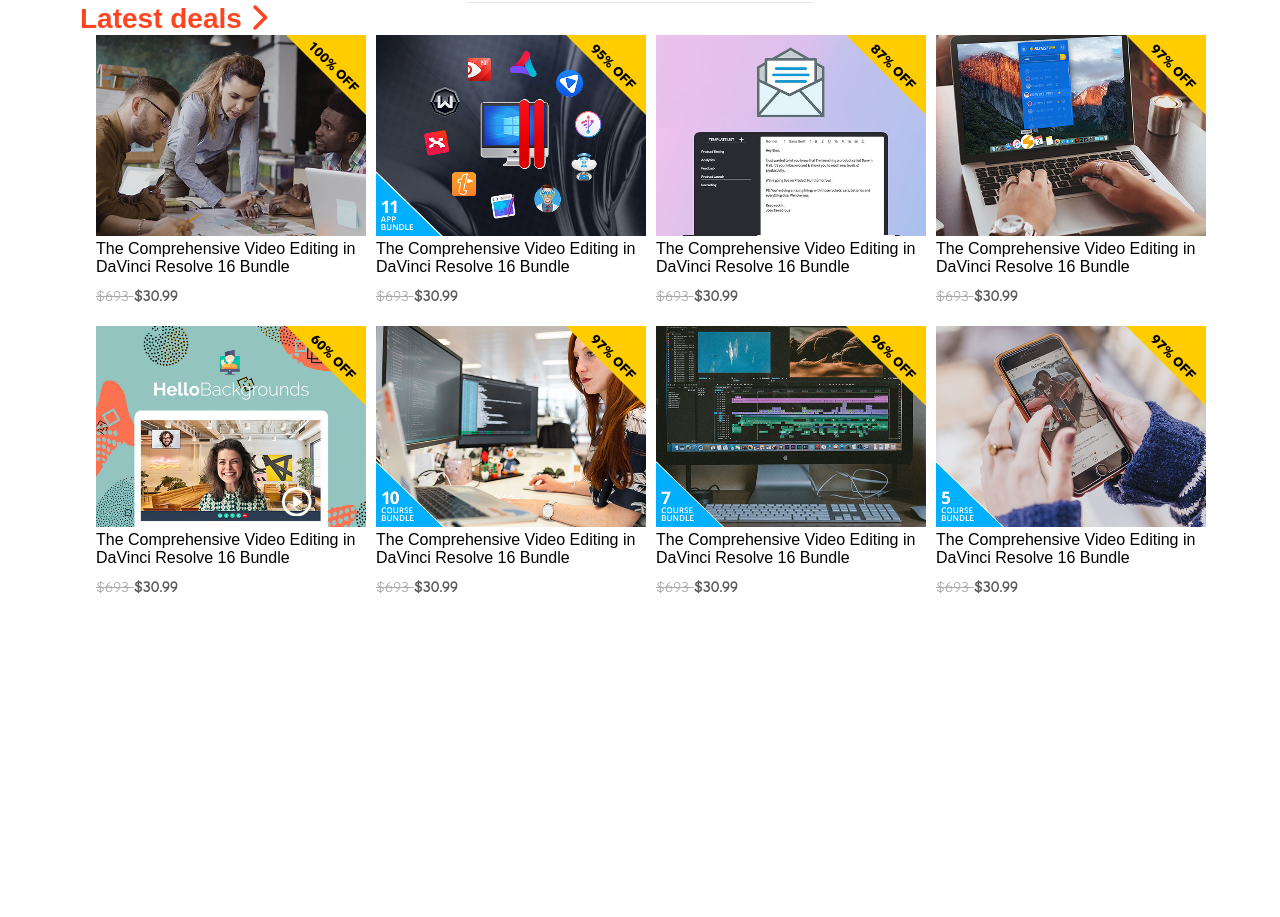
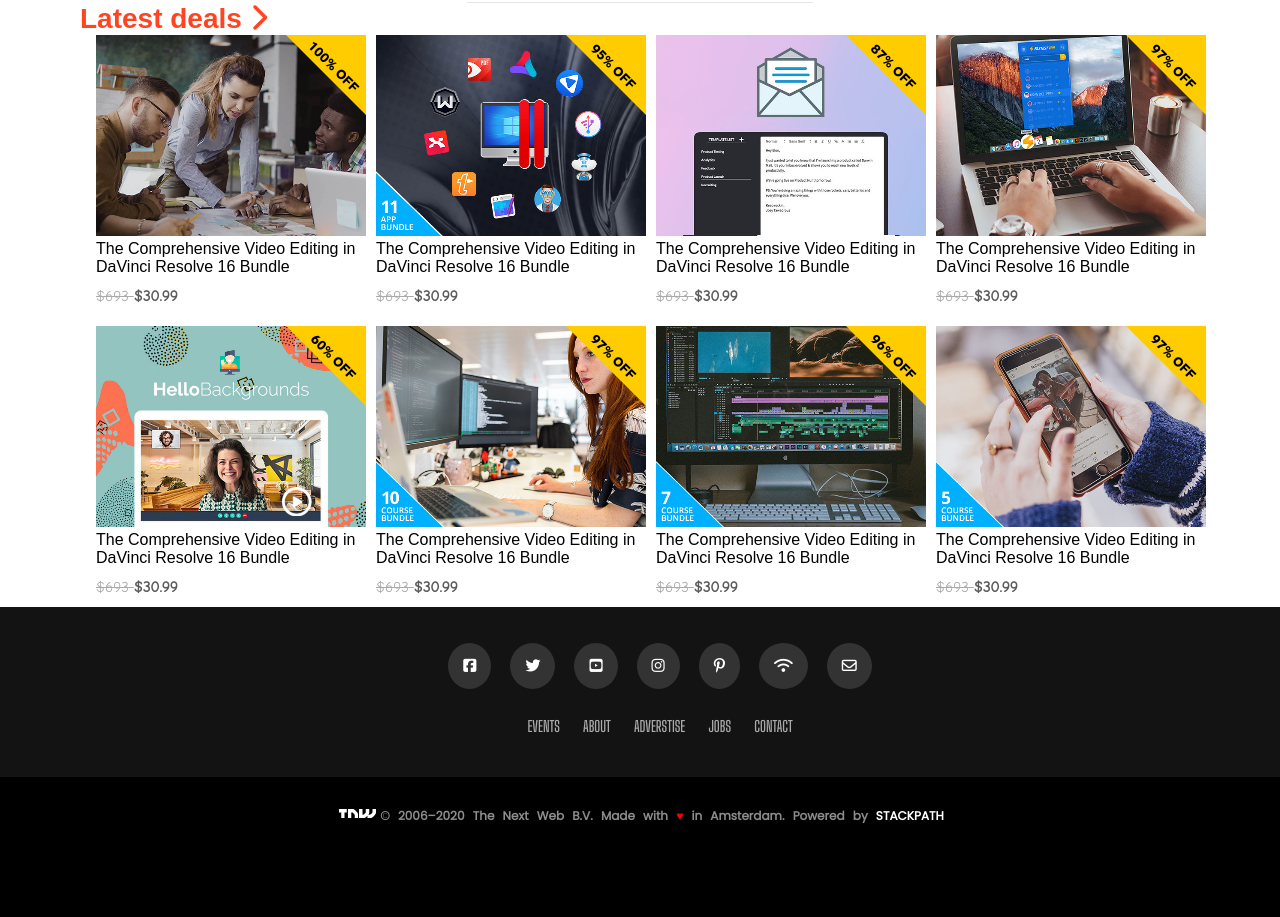
Before and after one commit to atenaiis/Building-with-Responsive-Design, a plain HTML site: page style.html in a window 1280 px wide. Shown: the part 3759-4676 px from the top of the page. Before the commit the page ends 4366 px from the top, so only its background shows below. Drawn offline with nearby package versions, Linux system fonts and the light colour scheme; a web font is replaced by a local one.

Commit message:
footer
*added footer
*styled it
*gave color and posisition

```diff
--- a/assets/things/main.css
+++ b/assets/things/main.css
@@ -508,3 +508,92 @@ padding: 0;
     color:  rgb(92, 92, 92);
 
   }
+
+.footer-stuff{
+ text-align: center;
+ margin: 0 auto;
+ width: 100%;
+
+}
+
+.footer-items1,
+.footer-list2{
+  height: 60px;
+  background-color: #131313;
+
+}
+
+.footer-items1{
+  padding-top: 50px;
+  word-spacing: 15px;
+  color:  #aaa;
+}
+
+.footer-list2{
+
+
+}
+  .footer-items1>li{
+    height: 150px;
+
+ justify-content: center;
+ display: inline;
+ list-style: none;
+ text-align: center;
+}
+  .social-links{
+    background: #333 ;
+   color: white;
+    font-size: 15px;
+    height: 20px;
+    border-radius: 50%;
+    text-align: center;
+   width: 20px;
+    vertical-align: middle;
+    padding: 15px;
+
+  }
+
+  .social-links:hover{
+    background-color: #131313;
+   border: 2px solid #333;
+  }
+  .footer-list2>li{
+list-style: none;
+display: inline;
+font-family: 'Big Shoulders Display', cursive;
+font-size: 15px;
+
+  }
+
+  .footer-links{
+    text-decoration: none;
+    color: #aaa;
+   padding: 10px;
+  }
+
+  .footer-links:hover{
+    color: white;
+  }
+  .bottom-line{
+    height: 80px;
+
+    background-color: black;
+    color: white;
+  padding: 30px;
+    font-family: 'Poppins', sans-serif;
+    font-size: 12px;
+    font-weight: bold;
+  }
+.bottom-line>span{
+  word-spacing: 5px;
+  color: rgb(141, 140, 140);
+}
+  .bottom-line>span>a{
+    text-decoration: none;
+    color: white;
+  }
+
+  .heart{
+    color: red;
+  }
--- a/style.html
+++ b/style.html
@@ -8,6 +8,8 @@
   <link href="https://fonts.googleapis.com/css2?family=Oswald:wght@300&display=swap" rel="stylesheet">
   <link href="https://fonts.googleapis.com/css2?family=Comic+Neue&family=Fredoka+One&family=Viga&display=swap" rel="stylesheet">
   <link href="https://fonts.googleapis.com/css2?family=Arsenal:ital@0;1&family=Poppins&display=swap" rel="stylesheet">
+  <link href="https://fonts.googleapis.com/css2?family=Arsenal:ital@0;1&family=Big+Shoulders+Display:wght@600&family=Poppins&family=Sawarabi+Gothic&display=swap" rel="stylesheet">
+  <link href="https://fonts.googleapis.com/css2?family=Arsenal:ital@0;1&family=Big+Shoulders+Display:wght@600&family=Lexend+Tera&family=Poppins&family=Sawarabi+Gothic&display=swap" rel="stylesheet">
   <script src="https://kit.fontawesome.com/57e597c65c.js" crossorigin="anonymous"></script>
   <link rel="stylesheet" href="./assets/things/main.css">
 </head>
@@ -406,5 +408,40 @@
 </figure>
   </div>
   </section>
+  <footer class="footer-stuff">
+      <div class="footer-list1">
+          <ul class="footer-items1">
+              <li><a class="social-links" href=""><i class="fab fa-facebook-square"></i></a></li>
+              <li><a class="social-links" href=""><i class="fab fa-twitter"></i></a></li>
+              <li><a class="social-links" href=""><i class="fab fa-youtube-square"></i></a></li>
+              <li><a class="social-links" href=""><i class="fab fa-instagram"></i></a></li>
+              <li><a class="social-links" href=""><i class="fab fa-pinterest-p"></i></a></li>
+              <li><a class="social-links" href=""><i class="fas fa-wifi"></i></a>
+            </li>
+            <li> <a class="social-links" href=""><i class="far fa-envelope"></i></a>
+            </li>
+          </ul>
+          <ul class="footer-list2">
+              <li>
+                  <a class="footer-links" href="">EVENTS</a>
+              </li>
+              <li>
+                <a class="footer-links"  href="">ABOUT</a>
+            </li>
+            <li>
+                <a class="footer-links"  href="">ADVERSTISE</a>
+            </li>
+            <li>
+                <a class="footer-links"  href="">JOBS</a>
+            </li>
+            <li>
+                <a class="footer-links"  href="">CONTACT</a>
+            </li>
+          </ul>
+        </div>
+        <div class="bottom-line">
+          <span ><a class="" href=""><img src="./assets/things/tnwbottom.PNG"></a>© 2006–2020 The Next Web B.V. Made with<span class="heart"> ♥ </span>in Amsterdam. Powered by<a href="#"> STACKPATH</a> </span>
+        </div>
+  </footer>
 </body>
 </html>
```
Also changed, not shown: assets/things/stackpath.PNG (added), assets/things/tnwbottom.PNG (added).
